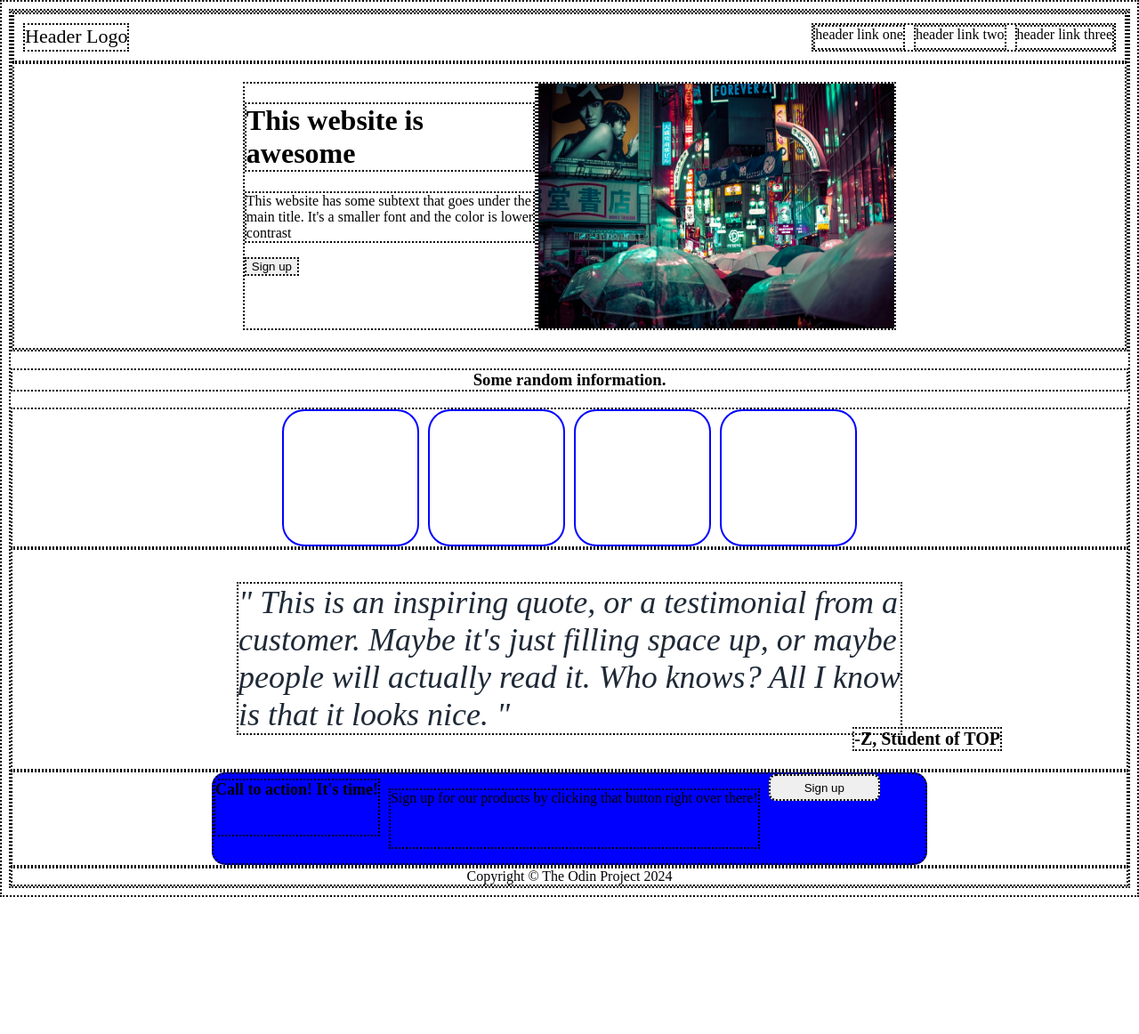
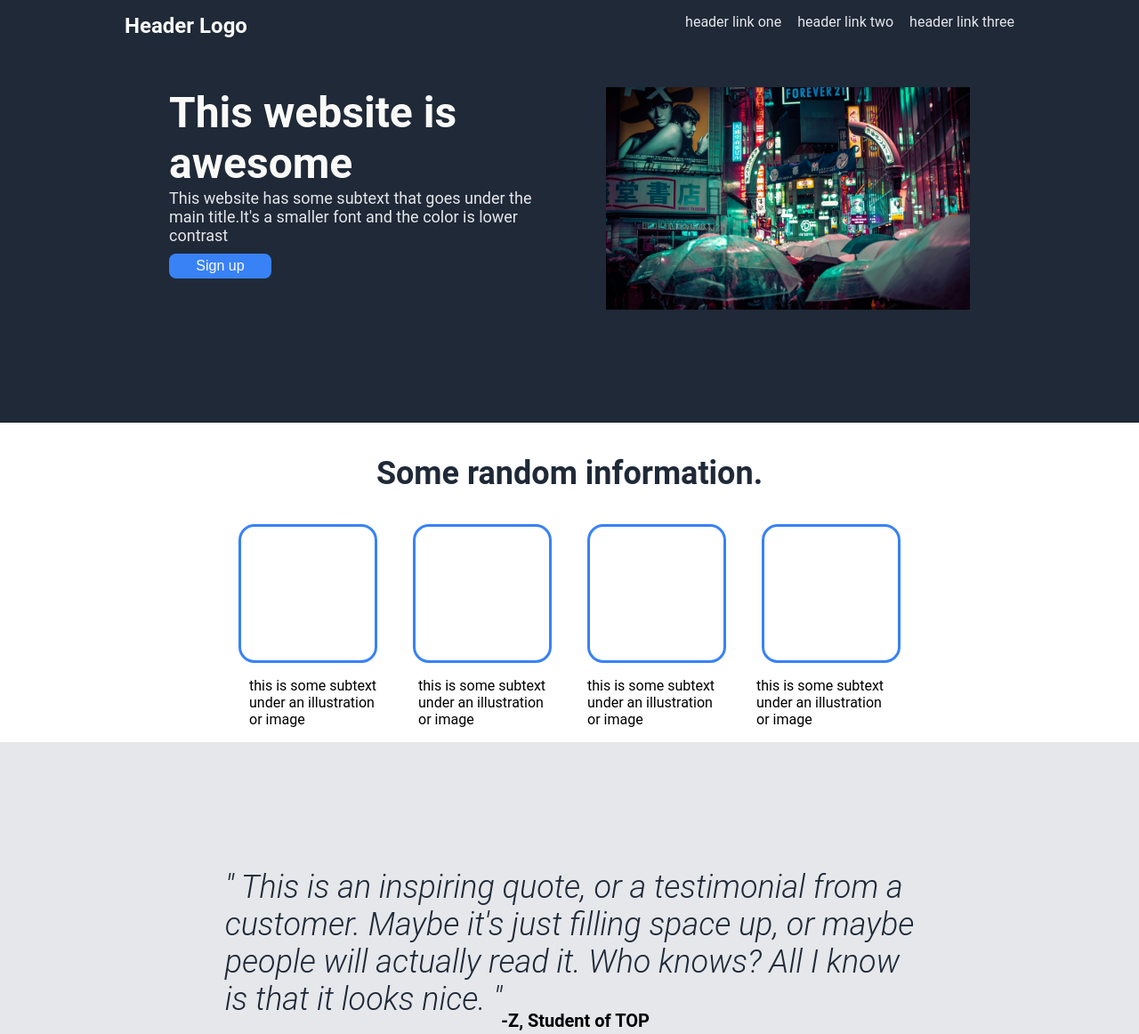
Before and after one commit to TheQiBandit/odin-landingPage, a plain HTML site: page index.html in a window 1280 px wide. Shown: the top 1162 px of the page at 89% size. Before the commit the page ends 1008 px from the top, so only its background shows below. Drawn offline with Linux system fonts and the light colour scheme.

Commit message:
Add rest of elements and styles
Finished adding all the elements, and positioned them
using flexbox.

```diff
--- a/index.html
+++ b/index.html
@@ -19,19 +19,27 @@
         <div class="hero">
             <div>
                 <h1>This website is<br>awesome</h1>
-                <p>This website has some subtext that goes under the<br>main title. It's a smaller font and the color is lower<br>contrast</p>
+                <p>This website has some subtext that goes under the main title.It's a smaller font and the color is lower contrast</p>
                 <button class="click1">Sign up</button>
             </div>
-            <img src="./images/pexels-agk42-2816903.jpg" alt="Crowded street in Japan" height="275px" width="400px">
+            <img src="./images/pexels-agk42-2816903.jpg" alt="Crowded street in Japan" height="250px" width="450px">
         </div>
     </div>
 
     <h3>Some random information.</h3>
-    <div class="boxes">
-        <div class="box"></div>
-        <div class="box"></div>
-        <div class="box"></div>
-        <div class="box"></div>
+    <div class="mid">
+        <div class="boxes">
+            <div class="box"></div>
+            <div class="box"></div>
+            <div class="box"></div>
+            <div class="box"></div>
+        </div>
+        <div class="alts">
+            <p class="pbox">this is some subtext under an illustration or image</p>
+            <p class="pbox">this is some subtext under an illustration or image</p>
+            <p class="pbox">this is some subtext under an illustration or image</p>
+            <p class="pbox">this is some subtext under an illustration or image</p>
+        </div>
     </div>
 
     <div class="quote">
@@ -41,8 +49,10 @@
 
     <div class="action">
         <div class="abox">
+           <div>
             <h5>Call to action! It's time!</h5>
             <p>Sign up for our products by clicking that button right over there!</p>
+           </div>
             <button class="click2">Sign up</button>
         </div>
     </div>
--- a/styles.css
+++ b/styles.css
@@ -1,6 +1,6 @@
-* {
+/* * {
     border: 2px dotted black;
-}
+} */
 
 body {
     display: flex;
@@ -8,66 +8,135 @@ body {
     min-height: 100vh;
     justify-content: stretch;
     align-items: stretch;
+    padding: 0;
+    margin: 0;
+    font-family: Roboto, sans-serif;
 }
 
 .top {
     display: flex;
     flex-direction: column;
+    align-items: center;
+    background-color: #1F2937;
+    height: 475px;
 }
 
     .logmenu {
         display: flex;
         justify-content: space-between;
-        height: 32px;
-        padding: 10px;
+        height: 18px;
+        width: 1000px;
+        color: #e5e7eb;
+        font-size: 18px;
+        margin: 15px;
     }
 
         .logo {
-            font-size: 22px;
+            font-size: 24px;
+            color: #f9faf8;
+            font-weight: 600;
         }
         .links {
             display: flex;
-            gap: 10px;
+            gap: 18px;
+            font-size: 16px;
         }
+
     .hero {
         display: flex;
         justify-content: center;
-        padding: 20px 0px;
+        gap: 40px;
+        margin: 50px;
+        width: 900px;
     }
+
+        .hero div {
+            display: flex;
+            flex-direction: column;
+        }
+
+            h1 {
+                font-size: 48px;
+                font-weight: 600;
+                color: #f9faf8;
+                padding: 0;
+                margin: 0;
+            }
+
+            .hero p {
+                font-size: 18px;
+                color: #e5e7eb;
+                padding: 0;
+                margin: 0;
+            }
+
+            .hero button {
+                height: 28px;
+                width: 115px;
+                border-radius: 8px;
+                margin-top: 10px;
+                font-size: 16px;
+                background-color: #3882f6;
+                color: #f9faf8;
+                border: none;
+            }
 
 h3 {
     display: flex;
     justify-content: center;
+    font-size: 36px;
+    font-weight: bolder;
+    color: #1F2937;
 }
 
-.boxes {
+.mid {
     display: flex;
-    gap: 10px;
-    justify-content: center;
+    flex-direction: column;
+    align-items: center;
 }
-    .box {
-        height: 150px;
-        width: 150px;
-        border: 2px double blue;
-        border-radius: 25px;
+
+
+    .boxes {
+        display: flex;
+        gap: 40px;
+        justify-content: center;
     }
+        .box {
+            height: 150px;
+            width: 150px;
+            border: 3px solid #3882f6;
+            border-radius: 18px;
+        }
+
+    .alts {
+        display: flex;
+        flex-direction: row;
+        gap: 40px;
+    }
+        .pbox {
+            width: 150px;
+        }
 
 .quote {
     display: flex;
     flex-direction: column;
     align-items: center;
+    justify-content: center;
+    background-color: #e5e7eb;
+    height: 450px;
+
 }
 
     .qtext {
         font-size: 36px;
-        font-weight: lighter;
+        font-weight: 300;
         font-style: italic;
         color: #1f2937;
     }
 
     .sig {
         align-self: flex-end;
-        margin-right: 140px;
+        margin-right: 550px;
         margin-top: -45px;
         font-weight: bold;
         font-size: 20px;
@@ -76,28 +145,48 @@ h3 {
 .action {
     display: flex;
     justify-content: center;
+    align-items: center;
+    height: 250px;
 }
     .abox {
         display: flex;
-        height: 100px;
+        justify-content: space-around;
+        align-items: center;
+        height: 120px;
         width: 800px;
-        background-color: blue;
-        border-radius: 15px;
+        background-color: #3882f6;
+        border-radius: 8px;
         gap: 10px;
 
     }
         h5 {
             font-size: 18px;
-            margin-top: 5px;
+            color: #f9faf8;
+            padding: 0;
+            margin: 0;
+
+        }
+
+        .abox p {
+            color: #f9faf8;
+            padding: 0;
+            margin: 0;
         }
 
         .click2 {
             height: 30px;
             width: 125px;
             border-radius: 8px;
+            background-color: #3882f6;
+            border: 2px solid white;
+            color: #f9faf8;
         }
 
 .footer {
     display: flex;
     justify-content: center;
+    height: 32px;
+    background-color: #1F2937;
+    color: aliceblue;
+    padding: 10px;
 }
```
